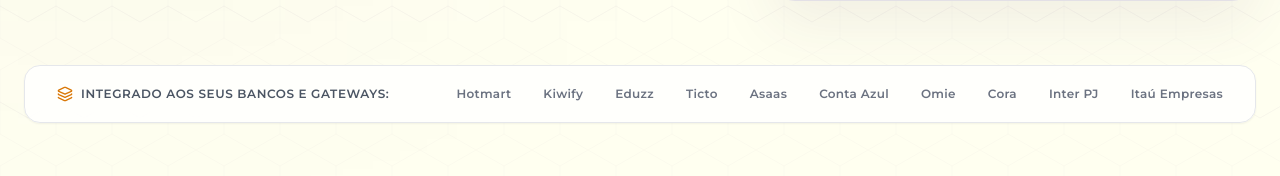
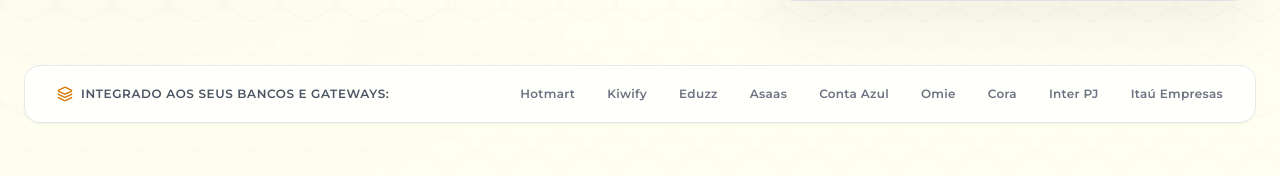
Before and after one commit to felipemassonp-source/favo-gestao-financeira, a React (Vite) app: page /gestao-financeira in a window 1280 px wide. Shown: the part 1194-1370 px from the top of the page. Built offline with nearby package versions, Linux system fonts and the light colour scheme.

Commit message:
fix(gestao-financeira): remove Ticto da faixa de bancos e gateways

```diff
--- a/src/pages/GestaoFinanceira.tsx
+++ b/src/pages/GestaoFinanceira.tsx
@@ -30,7 +30,7 @@ import FAQ from "../components/FAQ";
 import ServiceTiers from "../components/ServiceTiers";
 
 const platforms = [
-  "Hotmart", "Kiwify", "Eduzz", "Ticto", "Asaas", "Conta Azul", "Omie", "Cora", "Inter PJ", "Itaú Empresas"
+  "Hotmart", "Kiwify", "Eduzz", "Asaas", "Conta Azul", "Omie", "Cora", "Inter PJ", "Itaú Empresas"
 ];
 
 export default function GestaoFinanceira() {
```
